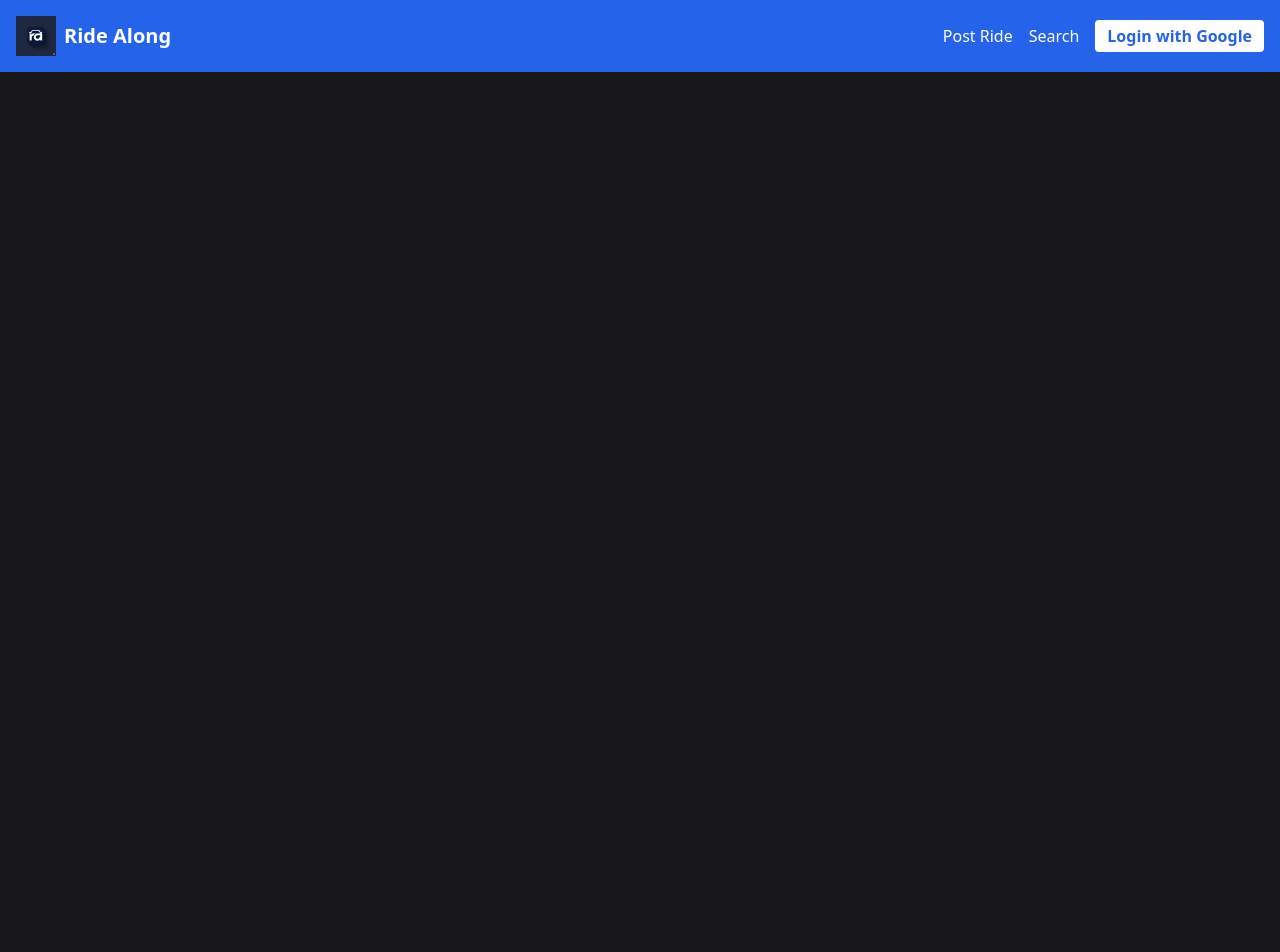
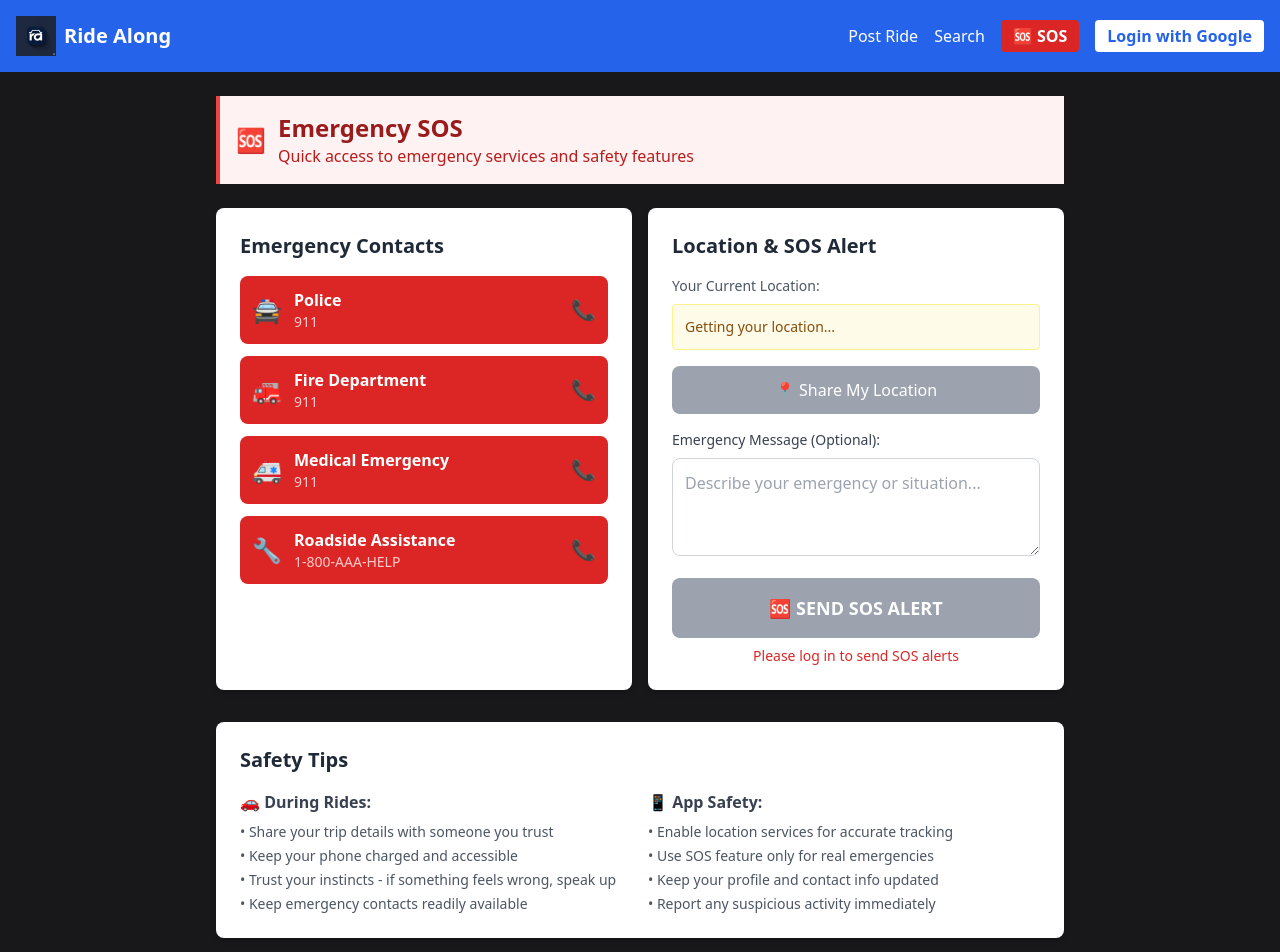
Before and after one commit to Op0000/Ride-along, a React (Vite) app in the folder client/: page /sos in a window 1280 px wide. Shown: the top 952 px of the page. Before the commit the page ends 800 px from the top, so only its background shows below. Built offline with nearby package versions, Linux system fonts and the light colour scheme; no server answers.

Commit message:
Checkpoint before follow-up message

```diff
--- a/client/src/App.jsx
+++ b/client/src/App.jsx
@@ -15,6 +15,7 @@ import PostRide from './pages/PostRide.jsx'
 import SearchRides from './pages/SearchRide.jsx'
 import RideDetail from './pages/RideDetail.jsx'
 import Profile from './pages/Profile.jsx'
+import SOS from './pages/SOS.jsx'
 
 // ✅ Import your legal pages
 import Terms from './pages/Terms.jsx'
@@ -287,6 +288,7 @@ function App() {
         <div className="flex items-center gap-4 relative" ref={dropdownRef}>
           <Link to="/post" className="hover:underline">Post Ride</Link>
           <Link to="/search" className="hover:underline">Search</Link>
+          <Link to="/sos" className="bg-red-600 hover:bg-red-700 px-3 py-1 rounded text-white font-semibold transition">🆘 SOS</Link>
 
           {user ? (
             <div className="relative">
@@ -304,6 +306,13 @@ function App() {
                     className="block px-4 py-2 hover:bg-blue-100 transition"
                   >
                     👤 Profile
+                  </Link>
+                  <Link
+                    to="/sos"
+                    onClick={() => setDropdownOpen(false)}
+                    className="block px-4 py-2 bg-red-50 text-red-700 hover:bg-red-100 transition font-semibold"
+                  >
+                    🆘 Emergency SOS
                   </Link>
                   <hr className="my-1" />
                   <Link
@@ -354,6 +363,7 @@ function App() {
         <Route path="/search" element={<SearchRides />} />
         <Route path="/ride/:id" element={<RideDetail />} />
         <Route path="/profile" element={<Profile />} />
+        <Route path="/sos" element={<SOS />} />
 
         {/* ✅ Booking Success Route */}
         <Route path="/booking-success/:rideId" element={<BookingSuccess />} />
--- /dev/null
+++ b/client/src/pages/SOS.jsx
@@ -0,0 +1,237 @@
+import { useState, useEffect } from 'react'
+import { getAuth } from 'firebase/auth'
+
+export default function SOS() {
+  const [userLocation, setUserLocation] = useState(null)
+  const [locationError, setLocationError] = useState(null)
+  const [emergencyContacts] = useState([
+    { name: "Police", number: "911", icon: "🚔" },
+    { name: "Fire Department", number: "911", icon: "🚒" },
+    { name: "Medical Emergency", number: "911", icon: "🚑" },
+    { name: "Roadside Assistance", number: "1-800-AAA-HELP", icon: "🔧" }
+  ])
+  const [sosMessage, setSosMessage] = useState('')
+  const [isEmergency, setIsEmergency] = useState(false)
+
+  const auth = getAuth()
+  const user = auth.currentUser
+
+  useEffect(() => {
+    getCurrentLocation()
+  }, [])
+
+  const getCurrentLocation = () => {
+    if (navigator.geolocation) {
+      navigator.geolocation.getCurrentPosition(
+        (position) => {
+          setUserLocation({
+            lat: position.coords.latitude,
+            lng: position.coords.longitude
+          })
+        },
+        (error) => {
+          setLocationError("Unable to get your location. Please enable location services.")
+          console.error("Location error:", error)
+        }
+      )
+    } else {
+      setLocationError("Geolocation is not supported by this browser.")
+    }
+  }
+
+  const handleEmergencyCall = (number) => {
+    window.location.href = `tel:${number}`
+  }
+
+  const shareLocation = () => {
+    if (userLocation) {
+      const locationUrl = `https://maps.google.com/maps?q=${userLocation.lat},${userLocation.lng}`
+
+      if (navigator.share) {
+        navigator.share({
+          title: 'My Current Location - Emergency',
+          text: 'I need help! This is my current location:',
+          url: locationUrl
+        })
+      } else {
+        // Fallback - copy to clipboard
+        navigator.clipboard.writeText(`Emergency! I'm at: ${locationUrl}`).then(() => {
+          alert('Location copied to clipboard! Share this with someone who can help.')
+        })
+      }
+    } else {
+      alert('Location not available. Please enable location services.')
+    }
+  }
+
+  const sendSOSAlert = async () => {
+    setIsEmergency(true)
+
+    const sosData = {
+      userId: user?.uid,
+      userName: user?.displayName || 'Unknown User',
+      userEmail: user?.email,
+      location: userLocation,
+      message: sosMessage,
+      timestamp: new Date().toISOString(),
+      type: 'SOS_ALERT'
+    }
+
+    try {
+      // You can implement sending this to your backend API
+      console.log('SOS Alert:', sosData)
+
+      // For now, we'll show an alert
+      alert('SOS Alert sent! Emergency services and your emergency contacts have been notified.')
+    } catch (error) {
+      console.error('Failed to send SOS alert:', error)
+      alert('Failed to send SOS alert. Please try calling emergency services directly.')
+    }
+
+    setIsEmergency(false)
+  }
+
+  return (
+    <div className="max-w-4xl mx-auto p-6">
+      <div className="bg-red-50 border-l-4 border-red-500 p-4 mb-6">
+        <div className="flex items-center">
+          <div className="text-red-600 text-2xl mr-3">🆘</div>
+          <div>
+            <h1 className="text-2xl font-bold text-red-800">Emergency SOS</h1>
+            <p className="text-red-700">Quick access to emergency services and safety features</p>
+          </div>
+        </div>
+      </div>
+
+      {/* Emergency Call Buttons */}
+      <div className="grid grid-cols-1 md:grid-cols-2 gap-4 mb-8">
+        <div className="bg-white rounded-lg shadow-md p-6">
+          <h2 className="text-xl font-semibold mb-4 text-gray-800">Emergency Contacts</h2>
+          <div className="space-y-3">
+            {emergencyContacts.map((contact, index) => (
+              <button
+                key={index}
+                onClick={() => handleEmergencyCall(contact.number)}
+                className="w-full flex items-center justify-between p-3 bg-red-600 text-white rounded-lg hover:bg-red-700 transition duration-200"
+              >
+                <div className="flex items-center">
+                  <span className="text-2xl mr-3">{contact.icon}</span>
+                  <div className="text-left">
+                    <div className="font-semibold">{contact.name}</div>
+                    <div className="text-red-200 text-sm">{contact.number}</div>
+                  </div>
+                </div>
+                <span className="text-xl">📞</span>
+              </button>
+            ))}
+          </div>
+        </div>
+
+        {/* Location and SOS Alert */}
+        <div className="bg-white rounded-lg shadow-md p-6">
+          <h2 className="text-xl font-semibold mb-4 text-gray-800">Location & SOS Alert</h2>
+
+          <div className="mb-4">
+            <div className="text-sm text-gray-600 mb-2">Your Current Location:</div>
+            {userLocation ? (
+              <div className="bg-green-50 p-3 rounded border border-green-200">
+                <div className="text-green-800 font-mono text-sm">
+                  Lat: {userLocation.lat.toFixed(6)}<br/>
+                  Lng: {userLocation.lng.toFixed(6)}
+                </div>
+              </div>
+            ) : (
+              <div className="bg-yellow-50 p-3 rounded border border-yellow-200">
+                <div className="text-yellow-800 text-sm">
+                  {locationError || "Getting your location..."}
+                </div>
+              </div>
+            )}
+          </div>
+
+          <button
+            onClick={shareLocation}
+            disabled={!userLocation}
+            className="w-full mb-4 p-3 bg-blue-600 text-white rounded-lg hover:bg-blue-700 disabled:bg-gray-400 disabled:cursor-not-allowed transition duration-200"
+          >
+            📍 Share My Location
+          </button>
+
+          <div className="mb-4">
+            <label className="block text-sm font-medium text-gray-700 mb-2">
+              Emergency Message (Optional):
+            </label>
+            <textarea
+              value={sosMessage}
+              onChange={(e) => setSosMessage(e.target.value)}
+              placeholder="Describe your emergency or situation..."
+              className="w-full p-3 border border-gray-300 rounded-lg focus:ring-2 focus:ring-red-500 focus:border-red-500"
+              rows="3"
+            />
+          </div>
+
+          <button
+            onClick={sendSOSAlert}
+            disabled={isEmergency || !user}
+            className="w-full p-4 bg-red-600 text-white font-bold text-lg rounded-lg hover:bg-red-700 disabled:bg-gray-400 disabled:cursor-not-allowed transition duration-200"
+          >
+            {isEmergency ? "SENDING SOS..." : "🆘 SEND SOS ALERT"}
+          </button>
+
+          {!user && (
+            <p className="text-red-600 text-sm mt-2 text-center">
+              Please log in to send SOS alerts
+            </p>
+          )}
+        </div>
+      </div>
+
+      {/* Safety Tips */}
+      <div className="bg-white rounded-lg shadow-md p-6">
+        <h2 className="text-xl font-semibold mb-4 text-gray-800">Safety Tips</h2>
+        <div className="grid grid-cols-1 md:grid-cols-2 gap-4">
+          <div>
+            <h3 className="font-semibold text-gray-700 mb-2">🚗 During Rides:</h3>
+            <ul className="text-sm text-gray-600 space-y-1">
+              <li>• Share your trip details with someone you trust</li>
+              <li>• Keep your phone charged and accessible</li>
+              <li>• Trust your instincts - if something feels wrong, speak up</li>
+              <li>• Keep emergency contacts readily available</li>
+            </ul>
+          </div>
+          <div>
+            <h3 className="font-semibold text-gray-700 mb-2">📱 App Safety:</h3>
+            <ul className="text-sm text-gray-600 space-y-1">
+              <li>• Enable location services for accurate tracking</li>
+              <li>• Use SOS feature only for real emergencies</li>
+              <li>• Keep your profile and contact info updated</li>
+              <li>• Report any suspicious activity immediately</li>
+            </ul>
+          </div>
+        </div>
+      </div>
+
+      {/* Emergency Preparation */}
+      <div className="bg-blue-50 rounded-lg p-6 mt-6">
+        <h2 className="text-xl font-semibold mb-4 text-blue-800">Be Prepared</h2>
+        <div className="grid grid-cols-1 md:grid-cols-3 gap-4 text-sm">
+          <div className="bg-white p-4 rounded-lg">
+            <div className="text-2xl mb-2">🔋</div>
+            <h4 className="font-semibold text-gray-700">Keep Device Charged</h4>
+            <p className="text-gray-600">Ensure your phone battery is charged before traveling</p>
+          </div>
+          <div className="bg-white p-4 rounded-lg">
+            <div className="text-2xl mb-2">👥</div>
+            <h4 className="font-semibold text-gray-700">Inform Others</h4>
+            <p className="text-gray-600">Let friends/family know your travel plans</p>
+          </div>
+          <div className="bg-white p-4 rounded-lg">
+            <div className="text-2xl mb-2">🗺️</div>
+            <h4 className="font-semibold text-gray-700">Know Your Route</h4>
+            <p className="text-gray-600">Familiarize yourself with the planned route</p>
+          </div>
+        </div>
+      </div>
+    </div>
+  )
+}
```
